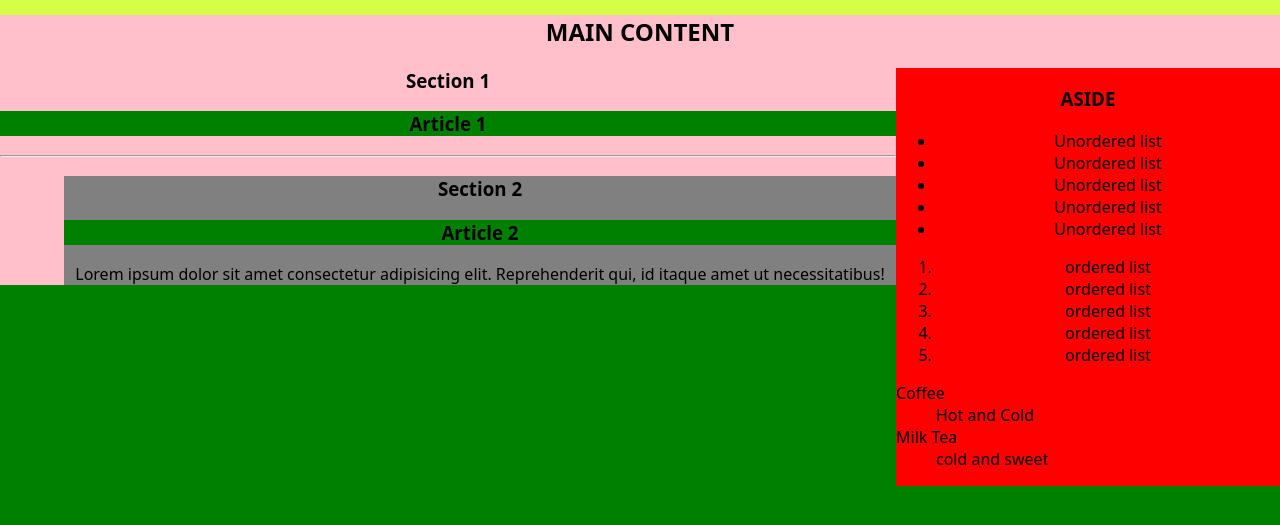
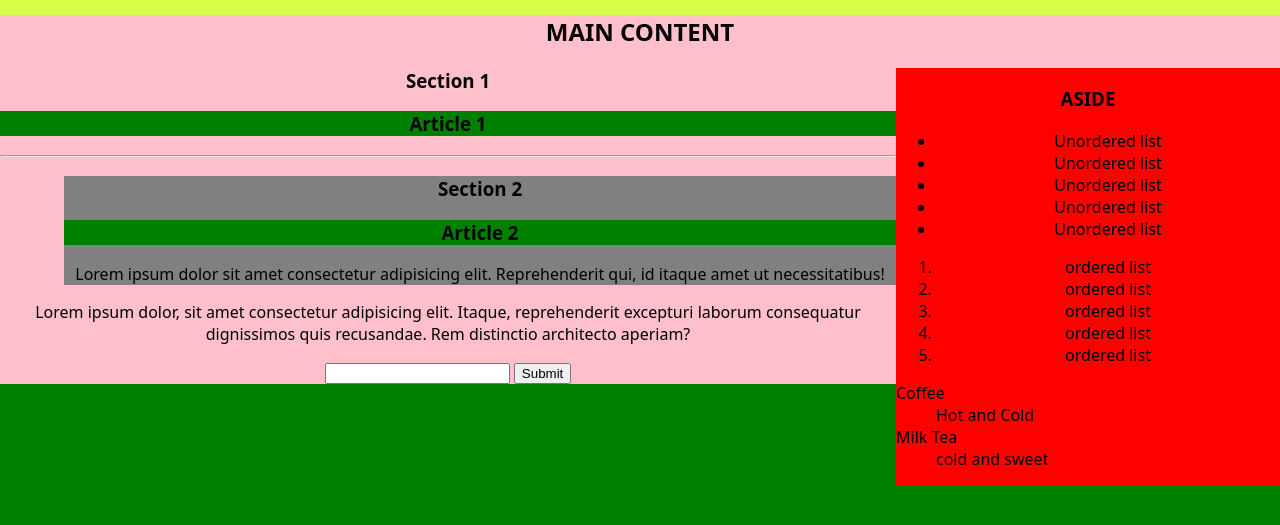
Before and after one commit to newviex/ASA-BasicLayout-SemanticElement, a plain HTML site: page index.html in a window 1280 px wide. Shown: the part 111-636 px from the top of the page. Drawn offline with Linux system fonts and the light colour scheme.

Commit message:
add section 3 and forms

```diff
--- a/index.html
+++ b/index.html
@@ -79,10 +79,14 @@
 
       </section>
 
-
       <!--****** SECTION 3 *******-->
-
+      <section style="background-color: cadetblue; height: 25%;"></section>
+      <p> Lorem ipsum dolor, sit amet consectetur adipisicing elit. Itaque, reprehenderit excepturi laborum consequatur dignissimos quis recusandae. Rem distinctio architecto aperiam?</p>
       <!-- ARTICLE -->
+      <form action="#">
+        <input type="text">
+        <button type="submit">Submit</button>
+      </form>
     </main>
 
     <!--*************** FOOTER SECTION ***************-->
```
Also changed, not shown: 1 other file.
